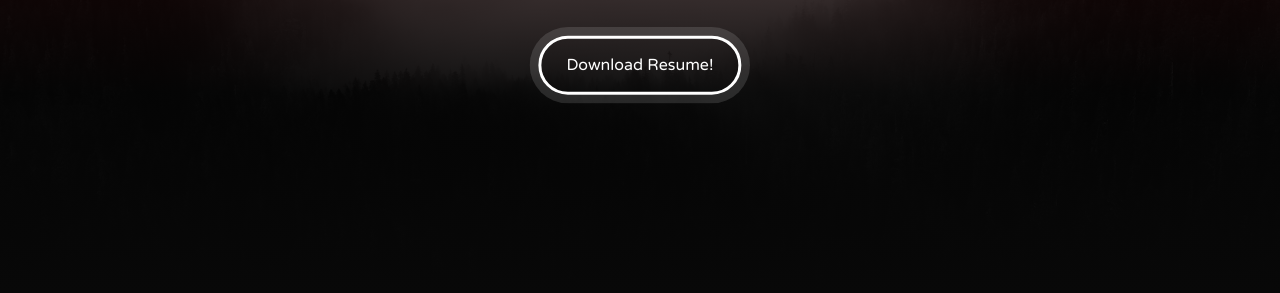
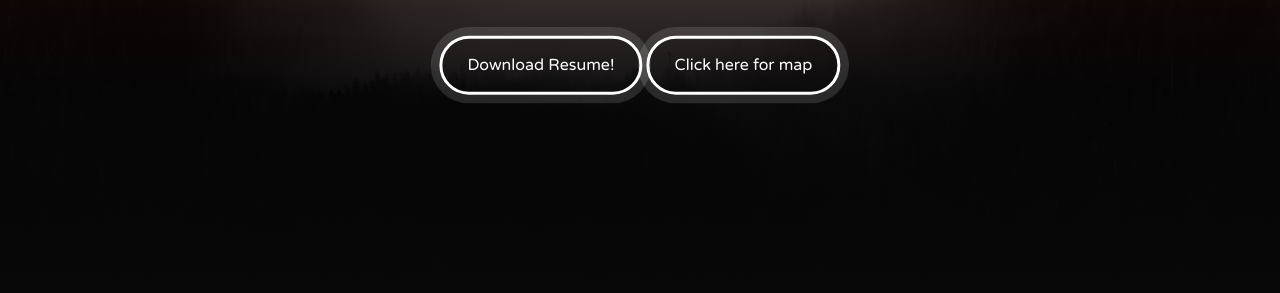
Before and after one commit to armandojimenez/armandojimenez.github.io, a website: page index.html in a window 1280 px wide. Shown: the part 507-800 px from the top of the page. Drawn offline with nearby package versions, Linux system fonts and the light colour scheme.

Commit message:
Update index.html

```diff
--- a/index.html
+++ b/index.html
@@ -72,6 +72,8 @@
             </div>
             <a href="resume/Armando_Jimenez_Resume.pdf" download="Armando_Jimenez_Resume.pdf" data-aos="fade-up"
                 data-aos-duration="3000" class="btn-rounded-white pulse">Download Resume!</a>
+
+            <a href="geo:18.38078,-65.95739" target="_blank" class="btn-rounded-white pulse">Click here for map</a>
 
         </div>
         <!-- End #lead-content -->
```
